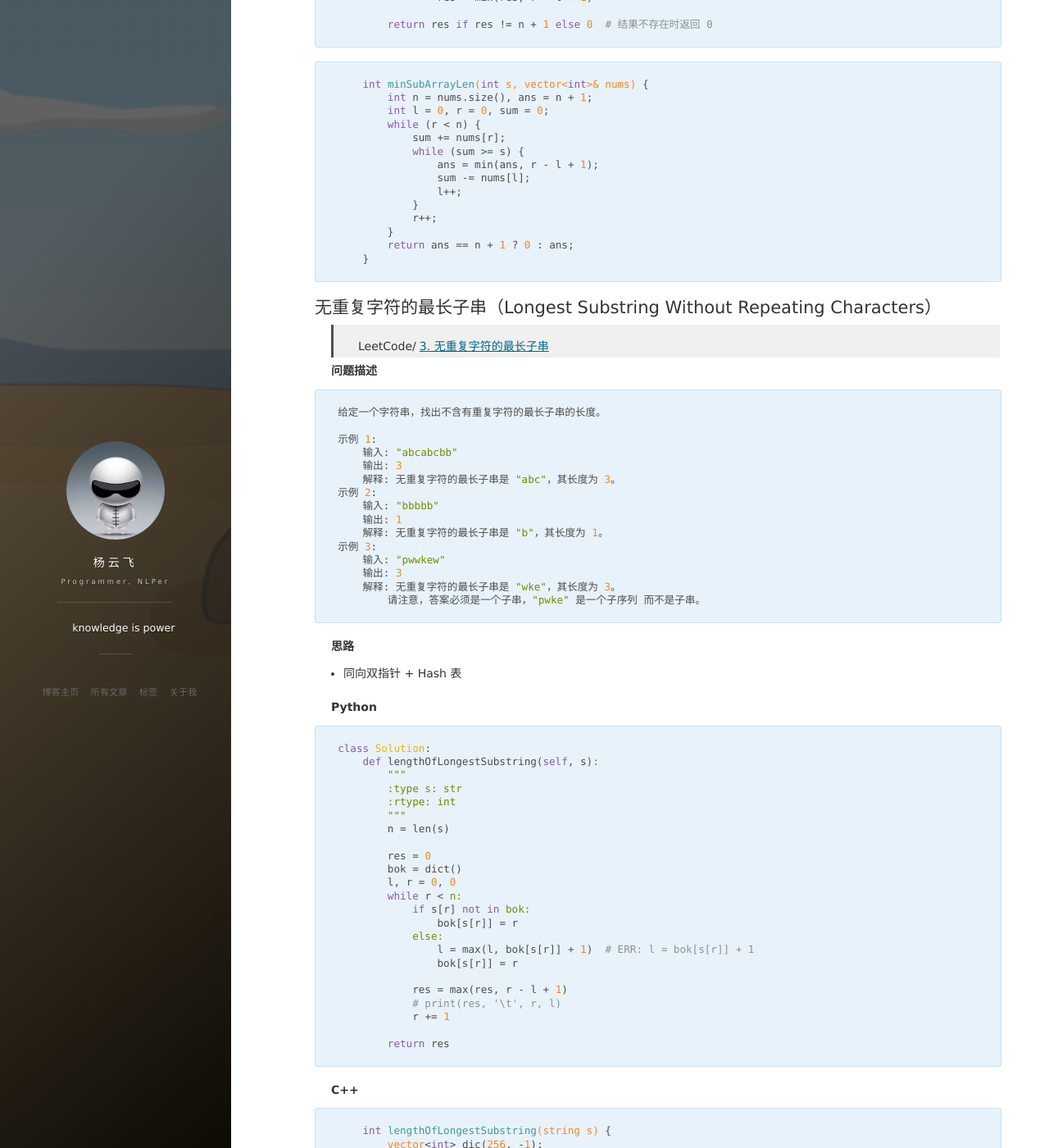
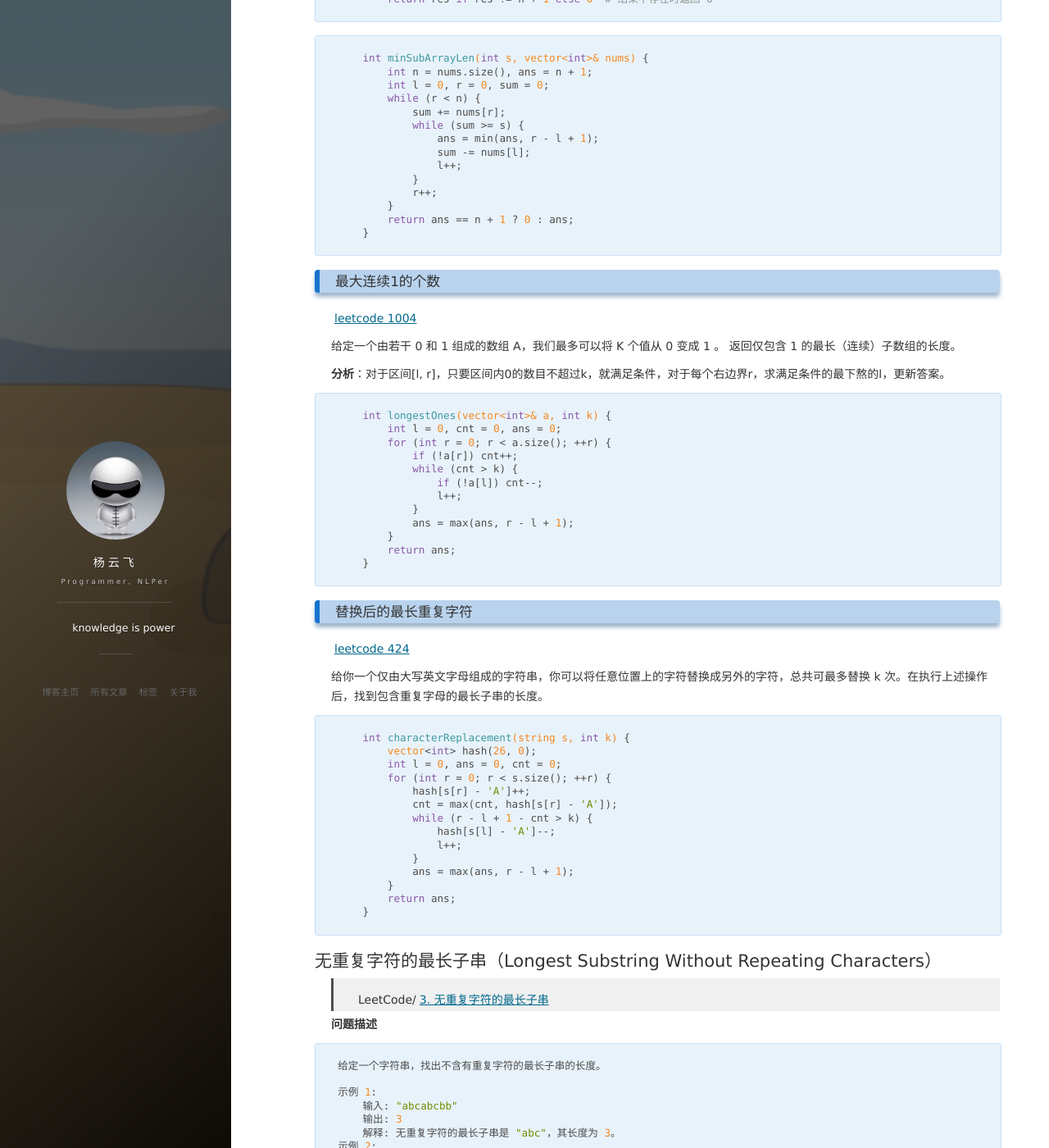
Before and after one commit to king-yyf/king-yyf.github.io, a Jekyll site: the page built from _posts/2020-09-05-two_points.md, in a window 1280 px wide and 1400 px high, scrolled down 20136 px. Shown: the whole window at 82% size. Built offline with Jekyll 4.4.1, drawn with Linux system fonts in a browser that asks for light colours; nearby versions of some CDN libraries; comment, search, counter and statistics services are not loaded; some of the changed text lies outside the part shown.

Commit message:
2021-0323-0304

````diff
--- a/_posts/2020-09-05-two_points.md
+++ b/_posts/2020-09-05-two_points.md
@@ -77,6 +77,8 @@ Index
     - [数组中的最长山脉（Longest Mountain in Array）（同向双指针）](#数组中的最长山脉longest-mountain-in-array同向双指针)
     - [最小覆盖子串（Minimum Window Substring）](#最小覆盖子串minimum-window-substring)
     - [长度最小的子数组（Minimum Size Subarray Sum）](#长度最小的子数组minimum-size-subarray-sum)
+    - [最大连续1的个数](#最大连续1的个数)
+    - [替换后的最长重复字符](#替换后的最长重复字符)
     - [无重复字符的最长子串（Longest Substring Without Repeating Characters）](#无重复字符的最长子串longest-substring-without-repeating-characters)
     - [水果成篮（Fruit Into Baskets）](#水果成篮fruit-into-baskets)
 - [反向双指针](#反向双指针)
@@ -1056,7 +1053,55 @@ class Solution:
     }
 ```
 
+### 最大连续1的个数
+
+[leetcode 1004](https://leetcode-cn.com/problems/max-consecutive-ones-iii/)
+
+给定一个由若干 0 和 1 组成的数组 A，我们最多可以将 K 个值从 0 变成 1 。
+返回仅包含 1 的最长（连续）子数组的长度。
+
+**分析**：对于区间[l, r]，只要区间内0的数目不超过k，就满足条件，对于每个右边界r，求满足条件的最下熬的l，更新答案。
+
+```c++
+    int longestOnes(vector<int>& a, int k) {
+        int l = 0, cnt = 0, ans = 0;
+        for (int r = 0; r < a.size(); ++r) {
+            if (!a[r]) cnt++;
+            while (cnt > k) {
+                if (!a[l]) cnt--;
+                l++;
+            }
+            ans = max(ans, r - l + 1);
+        }
+        return ans;
+    }
+```
+
+### 替换后的最长重复字符
+
+[leetcode 424](https://leetcode-cn.com/problems/longest-repeating-character-replacement/)
+
+给你一个仅由大写英文字母组成的字符串，你可以将任意位置上的字符替换成另外的字符，总共可最多替换 k 次。在执行上述操作后，找到包含重复字母的最长子串的长度。
+
+```c++
+    int characterReplacement(string s, int k) {
+        vector<int> hash(26, 0);
+        int l = 0, ans = 0, cnt = 0;
+        for (int r = 0; r < s.size(); ++r) {
+            hash[s[r] - 'A']++;
+            cnt = max(cnt, hash[s[r] - 'A']);
+            while (r - l + 1 - cnt > k) {
+                hash[s[l] - 'A']--;
+                l++;
+            }
+            ans = max(ans, r - l + 1);
+        }
+        return ans;
+    }
+```
+
 ## 无重复字符的最长子串（Longest Substring Without Repeating Characters）
+
 > LeetCode/[3. 无重复字符的最长子串](https://leetcode-cn.com/problems/longest-substring-without-repeating-characters/description/)
 
 **问题描述**
@@ -1204,6 +1245,23 @@ class Solution:
         return res
 ```
 
+```c++
+    int totalFruit(vector<int>& tree) {
+        unordered_map<int, int> mp;
+        int k = 2, res = 0;
+        for (int l = 0, r = 0; r < tree.size(); r++) {
+            mp[tree[r]]++;
+            while (mp.size() > k) {
+                mp[tree[l]]--;
+                if (mp[tree[l]] == 0)
+                    mp.erase(tree[l]);
+                l++;
+            }
+            res = max(res, r - l + 1);
+        }
+        return res;
+    }
+```
 
 # 反向双指针
 
````
Also changed, not shown: other parts of _posts/2020-09-05-two_points.md (+1 -10 lines).
